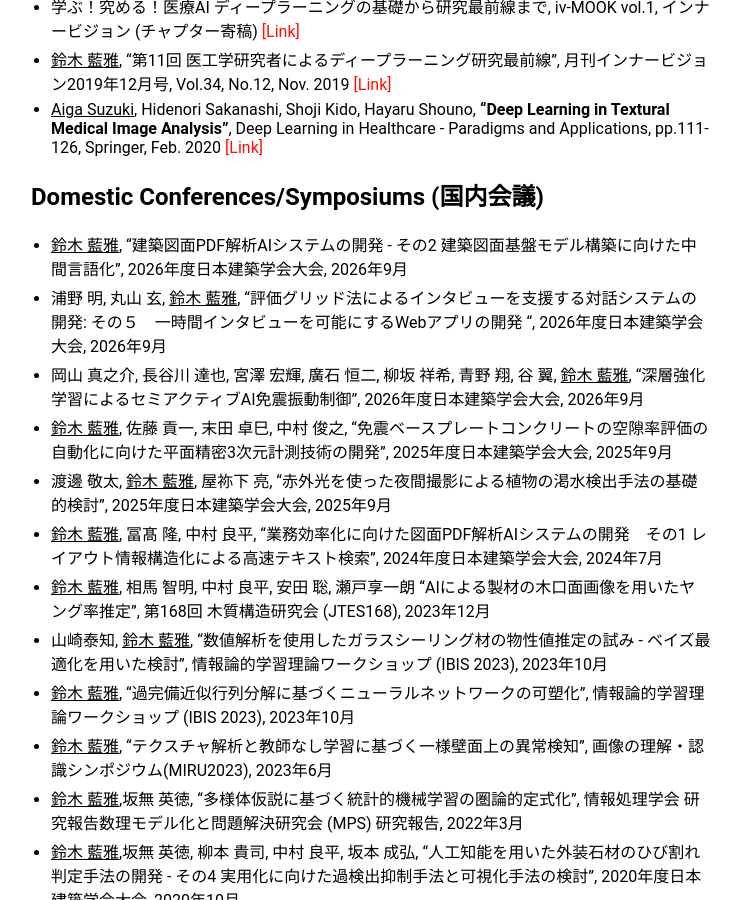
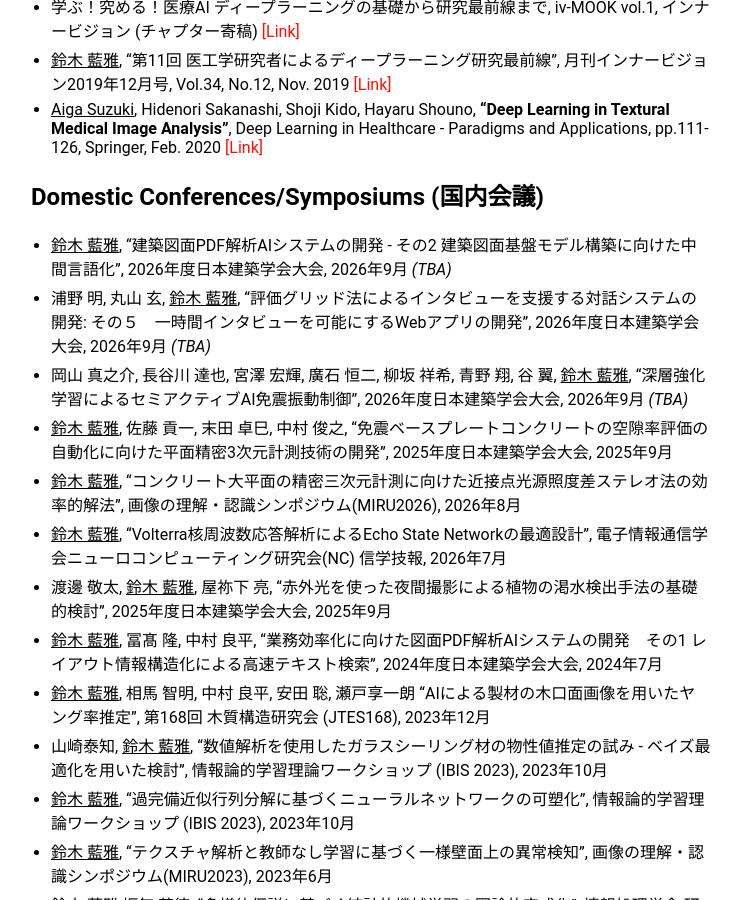
Before and after one commit to tochikuji/tochikuji.github.io, a Jekyll site: the page built from publications.md, in a window 1280 px wide and 900 px high, scrolled down 1282 px. Shown: the whole window, without its empty margins (259-1000 px from the left). Built offline with Jekyll 4.4.1, drawn with Linux system fonts in a browser that asks for light colours.

Commit message:
update publications

```diff
--- a/publications.md
+++ b/publications.md
@@ -30,11 +30,12 @@ title: Publications
 
 ## Domestic Conferences/Symposiums (国内会議)
 
-- <u>鈴木 藍雅</u>, "建築図面PDF解析AIシステムの開発 - その2 建築図面基盤モデル構築に向けた中間言語化", 2026年度日本建築学会大会, 2026年9月
-- 浦野 明, 丸山 玄, <u>鈴木 藍雅</u>, "評価グリッド法によるインタビューを支援する対話システムの開発: その５　一時間インタビューを可能にするWebアプリの開発
-", 2026年度日本建築学会大会, 2026年9月
-- 岡山 真之介, 長谷川 達也, 宮澤 宏輝, 廣石 恒二, 柳坂 祥希, 青野 翔, 谷 翼, <u>鈴木 藍雅</u>, "深層強化学習によるセミアクティブAI免震振動制御", 2026年度日本建築学会大会, 2026年9月
+- <u>鈴木 藍雅</u>, "建築図面PDF解析AIシステムの開発 - その2 建築図面基盤モデル構築に向けた中間言語化", 2026年度日本建築学会大会, 2026年9月 _(TBA)_
+- 浦野 明, 丸山 玄, <u>鈴木 藍雅</u>, "評価グリッド法によるインタビューを支援する対話システムの開発: その５　一時間インタビューを可能にするWebアプリの開発", 2026年度日本建築学会大会, 2026年9月 _(TBA)_
+- 岡山 真之介, 長谷川 達也, 宮澤 宏輝, 廣石 恒二, 柳坂 祥希, 青野 翔, 谷 翼, <u>鈴木 藍雅</u>, "深層強化学習によるセミアクティブAI免震振動制御", 2026年度日本建築学会大会, 2026年9月 _(TBA)_
 - <u>鈴木 藍雅</u>, 佐藤 貢一, 末田 卓巳, 中村 俊之, "免震ベースプレートコンクリートの空隙率評価の自動化に向けた平面精密3次元計測技術の開発", 2025年度日本建築学会大会, 2025年9月
+- <u>鈴木 藍雅</u>, "コンクリート大平面の精密三次元計測に向けた近接点光源照度差ステレオ法の効率的解法", 画像の理解・認識シンポジウム(MIRU2026), 2026年8月
+- <u>鈴木 藍雅</u>, "Volterra核周波数応答解析によるEcho State Networkの最適設計", 電子情報通信学会ニューロコンピューティング研究会(NC) 信学技報, 2026年7月
 - 渡邊 敬太, <u>鈴木 藍雅</u>, 屋祢下 亮, "赤外光を使った夜間撮影による植物の渇水検出手法の基礎的検討", 2025年度日本建築学会大会, 2025年9月
 - <u>鈴木 藍雅</u>,  冨髙 隆, 中村 良平, "業務効率化に向けた図面PDF解析AIシステムの開発　その1 レイアウト情報構造化による高速テキスト検索", 2024年度日本建築学会大会, 2024年7月
 - <u>鈴木 藍雅</u>, 相馬 智明, 中村 良平, 安田 聡, 瀬戸享一朗 "AIによる製材の木口面画像を用いたヤング率推定", 第168回 木質構造研究会 (JTES168), 2023年12月
```
